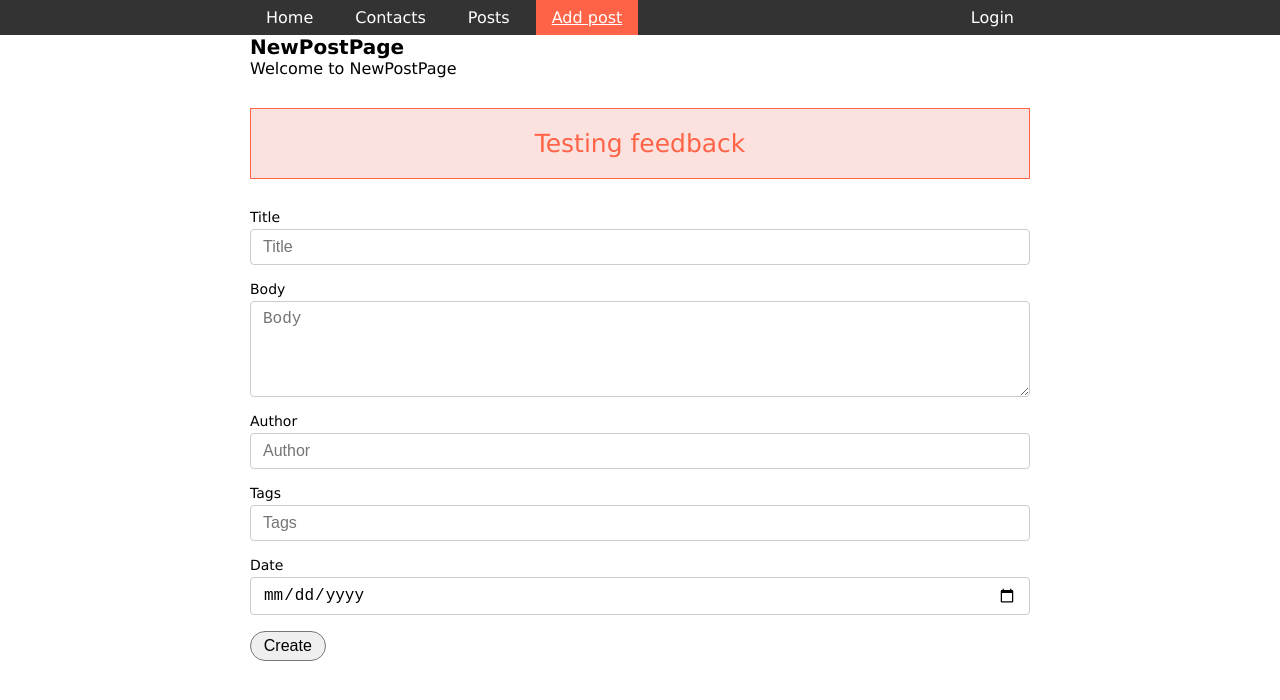
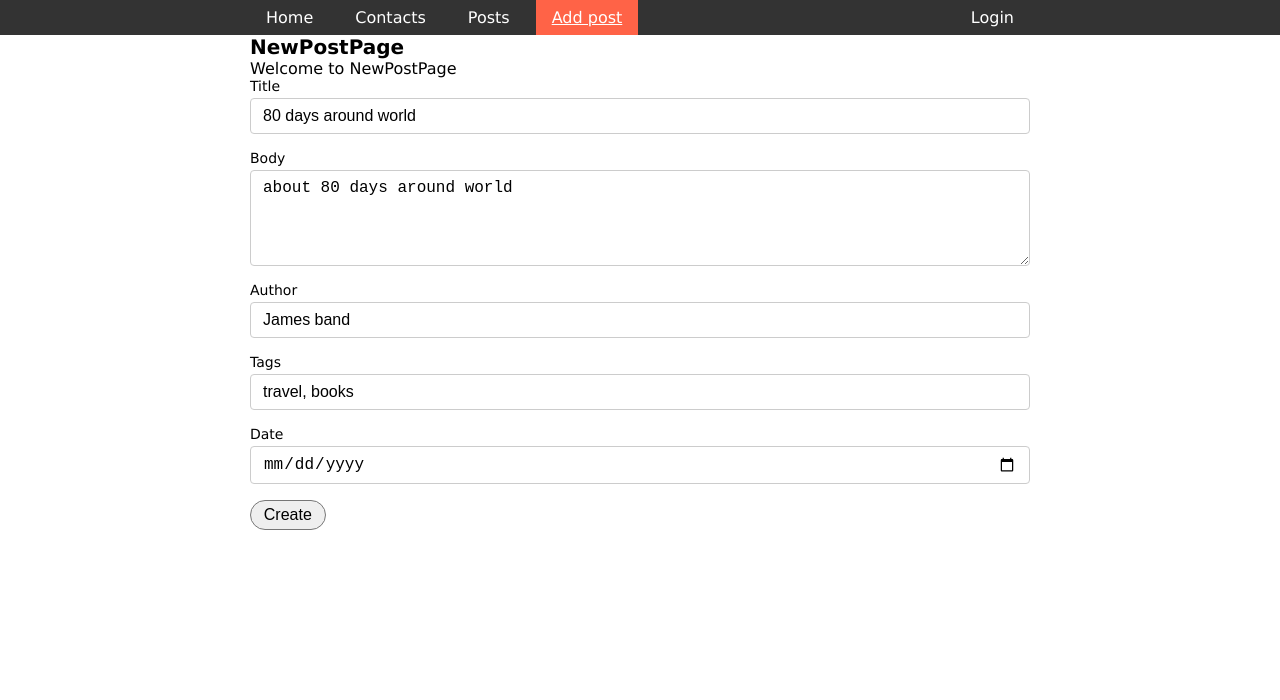
Before and after one commit to VytasPet/feu5-12_react_practice_crud_axios, a React (Vite) app: page /posts/new in a window 1280 px wide. Shown: the top 700 px of the page. Built offline with nearby package versions, Linux system fonts and the light colour scheme.

Commit message:
navigate

```diff
--- a/src/pages/NewPostPage.jsx
+++ b/src/pages/NewPostPage.jsx
@@ -6,6 +6,8 @@ import { SubmitButton } from '../components/ui/Button.styled';
 import * as Yup from 'yup';
 import axios from 'axios';
 import Feedback from '../components/ui/Feedback';
+import { useState } from 'react';
+import { useNavigate } from 'react-router';
 
 const inputsData = [
   { id: 1, type: 'text', label: 'Title', name: 'title' },
@@ -16,14 +18,15 @@ const inputsData = [
 ];
 
 function NewPostPage() {
+  const navigate = useNavigate();
   // prideti newPostError state
-
+  const [newPostError, setNewPostError] = useState({});
   const formik = useFormik({
     initialValues: {
-      title: '',
-      body: '',
-      author: '',
-      tags: '',
+      title: '80 days around world',
+      body: 'about 80 days around world',
+      author: 'James band',
+      tags: 'travel, books',
       date: '',
     },
     validationSchema: Yup.object({
@@ -35,31 +38,38 @@ function NewPostPage() {
     }),
     onSubmit(values) {
       console.log('submiting...', values);
-      sendDataToBe(values);
+      const valuesWithTagArr = { ...values };
+      valuesWithTagArr.tags = valuesWithTagArr.tags.split(',');
+      sendDataToBe(valuesWithTagArr);
     },
   });
 
   function sendDataToBe(dataToSend) {
+    // clear errors
+    setNewPostError({});
     axios
       .post('http://localhost:5000/posts', dataToSend)
       .then((resp) => {
         console.log('pavyko resp ===', resp);
+        // naviguoti i posts page
+        navigate('/posts');
       })
       .catch((err) => {
         console.warn('NEpavyko err ===', err);
         // set new newPostError to err
+        setNewPostError(err);
       });
   }
 
-  // const toShowErrror = ar newPostError code yra ERR_NETWORK
+  const toShowErrror = newPostError.code === 'ERR_NETWORK';
 
   // console.log('formik.errors ===', formik.errors);
   return (
     <Container>
       <h1>NewPostPage</h1>
       <p>Welcome to NewPostPage</p>
-      <Feedback show={true} type={'error'}>
-        Testing feedback
+      <Feedback show={toShowErrror} type={'error'}>
+        Tinklo klaida, bandykite veliau
       </Feedback>
       <form onSubmit={formik.handleSubmit}>
         {inputsData.map((iObj) => (
```
